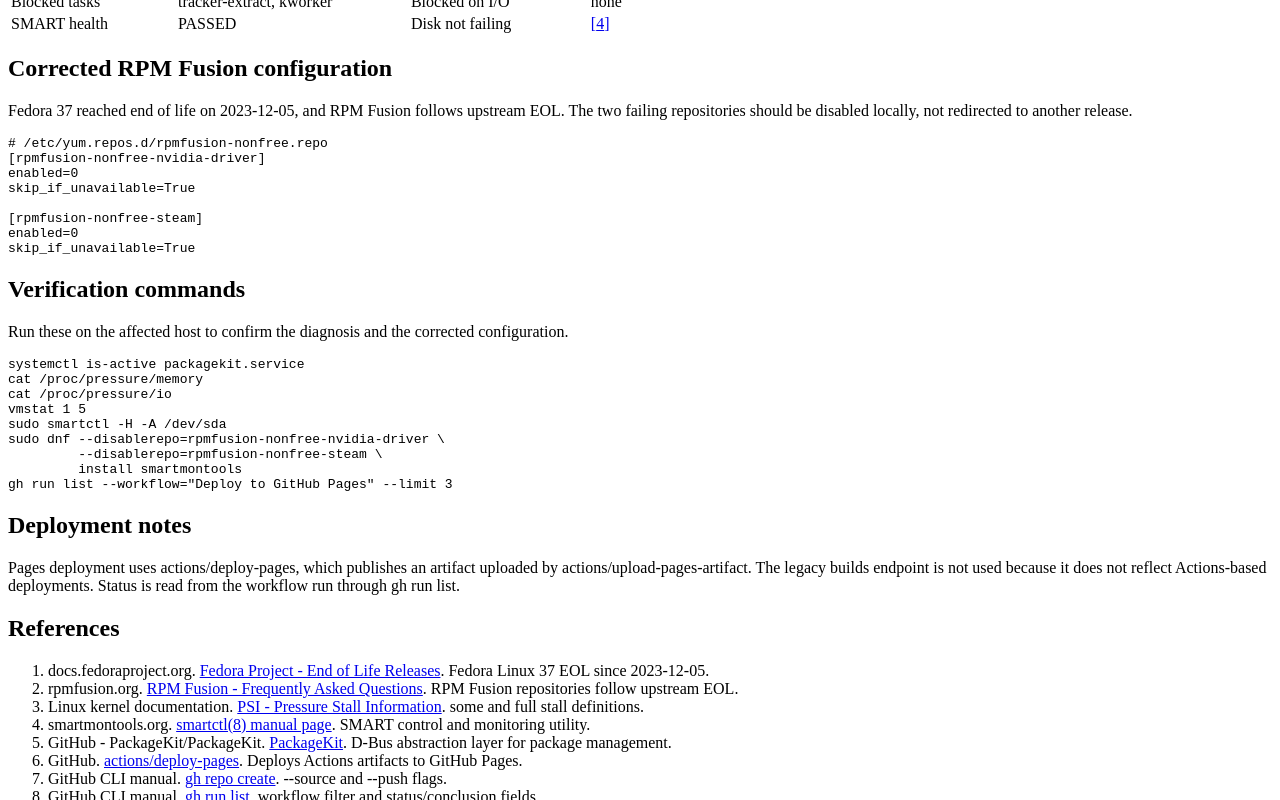
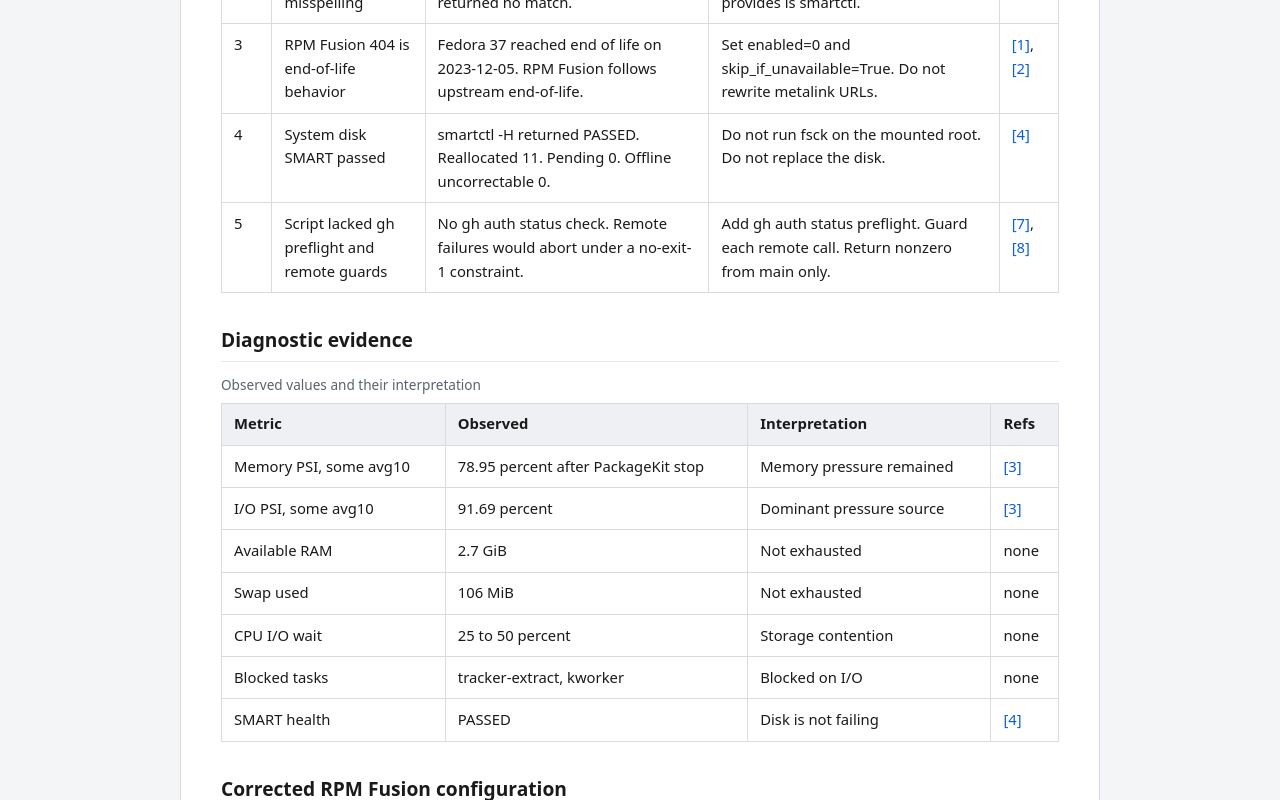
Before and after one commit to swipswaps/fedora37-io-audit, a React (Vite) app: page / in a window 1280 px wide. Shown: the part 700-1500 px from the top of the page. Built offline with nearby package versions, Linux system fonts and the light colour scheme.

Commit message:
Update audit report site

```diff
--- a/index.html
+++ b/index.html
@@ -4,6 +4,44 @@
     <meta charset="UTF-8">
     <meta name="viewport" content="width=device-width,initial-scale=1.0">
     <title>Fedora 37 I/O Audit</title>
+    <style>
+      :root {
+        font-family: system-ui, -apple-system, "Segoe UI", Roboto, "Helvetica Neue", Arial, sans-serif;
+        font-size: 16px;
+        line-height: 1.6;
+        color: #1a1a1a;
+        background: #f4f5f7;
+      }
+      * { box-sizing: border-box; }
+      body { margin: 0; padding: 2rem 1rem; }
+      main {
+        max-width: 920px;
+        margin: 0 auto;
+        background: #ffffff;
+        padding: 2.5rem 2.5rem 2rem;
+        border: 1px solid #d8dbe0;
+        border-radius: 6px;
+      }
+      header { margin-bottom: 2rem; padding-bottom: 1.5rem; border-bottom: 1px solid #d8dbe0; }
+      h1 { font-size: 1.75rem; font-weight: 600; margin: 0 0 0.5rem; letter-spacing: -0.01em; }
+      h2 { font-size: 1.2rem; font-weight: 600; margin: 2rem 0 0.75rem; padding-bottom: 0.35rem; border-bottom: 1px solid #e6e8eb; }
+      h3 { font-size: 1rem; font-weight: 600; margin: 1.25rem 0 0.5rem; }
+      p { margin: 0 0 0.9rem; }
+      section { margin-bottom: 1.5rem; }
+      table { width: 100%; border-collapse: collapse; margin: 0.5rem 0 1.25rem; font-size: 0.925rem; }
+      th, td { text-align: left; padding: 0.55rem 0.75rem; border: 1px solid #d8dbe0; vertical-align: top; }
+      thead th { background: #eef0f3; font-weight: 600; }
+      caption { text-align: left; font-size: 0.85rem; color: #5a6270; margin-bottom: 0.4rem; caption-side: top; }
+      pre { background: #f6f8fa; border: 1px solid #d8dbe0; border-left: 3px solid #4b5563; border-radius: 4px; padding: 0.9rem 1rem; overflow-x: auto; font-size: 0.85rem; line-height: 1.5; margin: 0.5rem 0 1rem; }
+      code { font-family: ui-monospace, "SF Mono", Menlo, Consolas, "Liberation Mono", monospace; font-size: 0.88em; }
+      p code, li code, td code { background: #eef0f3; padding: 0.05em 0.35em; border-radius: 3px; border: 1px solid #e2e5ea; }
+      a { color: #0b5ed7; text-decoration: none; }
+      a:hover { text-decoration: underline; }
+      ol, ul { padding-left: 1.5rem; margin: 0.5rem 0 1rem; }
+      li { margin: 0.3rem 0; }
+      footer { margin-top: 2.5rem; padding-top: 1rem; border-top: 1px solid #d8dbe0; font-size: 0.85rem; color: #5a6270; }
+      .refs { font-variant-numeric: tabular-nums; }
+    </style>
   </head>
   <body>
     <div id="root"></div>
--- a/src/App.jsx
+++ b/src/App.jsx
@@ -1,65 +1,54 @@
 import React from 'react'
 
 const references = [
-  { id: 1, title: 'Fedora Project - End of Life Releases', publisher: 'docs.fedoraproject.org', url: 'https://docs.fedoraproject.org/en-US/releases/eol/', note: 'Fedora Linux 37 EOL since 2023-12-05' },
-  { id: 2, title: 'RPM Fusion - Frequently Asked Questions', publisher: 'rpmfusion.org', url: 'https://rpmfusion.org/FAQ', note: 'RPM Fusion repositories follow upstream EOL' },
-  { id: 3, title: 'PSI - Pressure Stall Information', publisher: 'Linux kernel documentation', url: 'https://git.kernel.org/pub/scm/linux/kernel/git/chunkuang.hu/linux.git/plain/Documentation/accounting/psi.rst?id=7b43af7f4b48c1abb6df811dbaa644a0c7800366', note: 'some and full stall definitions' },
-  { id: 4, title: 'smartctl(8) manual page', publisher: 'smartmontools.org', url: 'https://www.smartmontools.org/browser/trunk/smartmontools/smartctl.8.in', note: 'SMART control and monitoring utility' },
-  { id: 5, title: 'PackageKit', publisher: 'GitHub - PackageKit/PackageKit', url: 'https://github.com/PackageKit/PackageKit', note: 'D-Bus abstraction layer for package management' },
-  { id: 6, title: 'actions/deploy-pages', publisher: 'GitHub', url: 'https://github.com/actions/deploy-pages', note: 'Deploys Actions artifacts to GitHub Pages' },
-  { id: 7, title: 'gh repo create', publisher: 'GitHub CLI manual', url: 'https://cli.github.com/manual/gh_repo_create', note: '--source and --push flags' },
-  { id: 8, title: 'gh run list', publisher: 'GitHub CLI manual', url: 'https://cli.github.com/manual/gh_run_list', note: 'workflow filter and status/conclusion fields' }
+  { id: 1, publisher: 'docs.fedoraproject.org', title: 'Fedora Project - End of Life Releases', url: 'https://docs.fedoraproject.org/en-US/releases/eol/', note: 'Fedora Linux 37 reached end of life on 2023-12-05.' },
+  { id: 2, publisher: 'rpmfusion.org', title: 'RPM Fusion - Frequently Asked Questions', url: 'https://rpmfusion.org/FAQ', note: 'RPM Fusion repositories follow upstream Fedora end-of-life.' },
+  { id: 3, publisher: 'Linux kernel documentation', title: 'PSI - Pressure Stall Information', url: 'https://docs.kernel.org/accounting/psi.html', note: 'Definitions of some and full stall metrics.' },
+  { id: 4, publisher: 'smartmontools.org', title: 'smartctl(8) manual page', url: 'https://www.smartmontools.org/browser/trunk/smartmontools/smartctl.8.in', note: 'SMART control and monitoring utility.' },
+  { id: 5, publisher: 'GitHub', title: 'PackageKit/PackageKit', url: 'https://github.com/PackageKit/PackageKit', note: 'D-Bus abstraction layer for package management.' },
+  { id: 6, publisher: 'GitHub', title: 'actions/deploy-pages', url: 'https://github.com/actions/deploy-pages', note: 'Deploys Actions artifacts to GitHub Pages.' },
+  { id: 7, publisher: 'GitHub CLI manual', title: 'gh repo create', url: 'https://cli.github.com/manual/gh_repo_create', note: 'Source and push flags used in this script.' },
+  { id: 8, publisher: 'GitHub CLI manual', title: 'gh run list', url: 'https://cli.github.com/manual/gh_run_list', note: 'Workflow filter and status/conclusion fields.' }
 ]
 
 const findings = [
-  {
-    id: 1,
-    title: 'PackageKit was not the memory bottleneck',
-    evidence: 'PackageKit stopped; memory PSI about 79 percent; I/O PSI 91.69 percent; 2.7 GiB RAM free; 106 MiB swap used.',
-    correction: 'Investigate storage I/O and D-state tasks. Do not increase swap or kill GPG agents.',
-    refs: [5, 3]
-  },
-  {
-    id: 2,
-    title: 'Package name misspelling',
-    evidence: 'smarctl was used four times. dnf returned no match.',
-    correction: 'Install smartmontools. The binary it provides is smartctl.',
-    refs: [4]
-  },
-  {
-    id: 3,
-    title: 'RPM Fusion 404 is EOL behavior',
-    evidence: 'Fedora 37 EOL 2023-12-05. RPM Fusion follows upstream EOL.',
-    correction: 'Set enabled=0 and skip_if_unavailable=True. Do not rewrite metalink URLs.',
-    refs: [1, 2]
-  },
-  {
-    id: 4,
-    title: 'System disk SMART passed',
-    evidence: 'smartctl -H PASSED. Reallocated 11. Pending 0. Offline_Uncorrectable 0.',
-    correction: 'Do not run fsck on the mounted root. Do not replace the disk.',
-    refs: [4]
-  },
-  {
-    id: 5,
-    title: 'Script lacked gh preflight and remote guards',
-    evidence: 'No gh auth status check. Remote failures would abort under a no-exit-1 constraint.',
-    correction: 'Add gh auth status preflight. Guard each remote call. Return nonzero from main only.',
-    refs: [7, 8]
-  }
+  { id: 1, title: 'PackageKit was not the memory bottleneck', evidence: 'PackageKit stopped, yet memory PSI was about 79 percent. I/O PSI was 91.69 percent. 2.7 GiB RAM free. 106 MiB swap used.', correction: 'Investigate storage I/O and D-state tasks. Do not increase swap. Do not kill GPG agents.', refs: [5, 3] },
+  { id: 2, title: 'Package name misspelling', evidence: 'smarctl was used four times. dnf returned no match.', correction: 'Install smartmontools. The binary it provides is smartctl.', refs: [4] },
+  { id: 3, title: 'RPM Fusion 404 is end-of-life behavior', evidence: 'Fedora 37 reached end of life on 2023-12-05. RPM Fusion follows upstream end-of-life.', correction: 'Set enabled=0 and skip_if_unavailable=True. Do not rewrite metalink URLs.', refs: [1, 2] },
+  { id: 4, title: 'System disk SMART passed', evidence: 'smartctl -H returned PASSED. Reallocated 11. Pending 0. Offline uncorrectable 0.', correction: 'Do not run fsck on the mounted root. Do not replace the disk.', refs: [4] },
+  { id: 5, title: 'Script lacked gh preflight and remote guards', evidence: 'No gh auth status check. Remote failures would abort under a no-exit-1 constraint.', correction: 'Add gh auth status preflight. Guard each remote call. Return nonzero from main only.', refs: [7, 8] }
 ]
 
 const metrics = [
-  { metric: 'Memory PSI some avg10', observed: '78.95 percent after PackageKit stop', interpretation: 'Memory pressure remained', refs: [3] },
-  { metric: 'I/O PSI some avg10', observed: '91.69 percent', interpretation: 'Dominant pressure source', refs: [3] },
+  { metric: 'Memory PSI, some avg10', observed: '78.95 percent after PackageKit stop', interpretation: 'Memory pressure remained', refs: [3] },
+  { metric: 'I/O PSI, some avg10', observed: '91.69 percent', interpretation: 'Dominant pressure source', refs: [3] },
   { metric: 'Available RAM', observed: '2.7 GiB', interpretation: 'Not exhausted', refs: [] },
   { metric: 'Swap used', observed: '106 MiB', interpretation: 'Not exhausted', refs: [] },
   { metric: 'CPU I/O wait', observed: '25 to 50 percent', interpretation: 'Storage contention', refs: [] },
   { metric: 'Blocked tasks', observed: 'tracker-extract, kworker', interpretation: 'Blocked on I/O', refs: [] },
-  { metric: 'SMART health', observed: 'PASSED', interpretation: 'Disk not failing', refs: [4] }
+  { metric: 'SMART health', observed: 'PASSED', interpretation: 'Disk is not failing', refs: [4] }
 ]
 
-function RefLinks({ ids }) {
+const rpmConfig = `# /etc/yum.repos.d/rpmfusion-nonfree.repo
+[rpmfusion-nonfree-nvidia-driver]
+enabled=0
+skip_if_unavailable=True
+
+[rpmfusion-nonfree-steam]
+enabled=0
+skip_if_unavailable=True`
+
+const verifyCmds = `systemctl is-active packagekit.service
+cat /proc/pressure/memory
+cat /proc/pressure/io
+vmstat 1 5
+sudo smartctl -H -A /dev/sda
+sudo dnf --disablerepo=rpmfusion-nonfree-nvidia-driver \\
+         --disablerepo=rpmfusion-nonfree-steam \\
+         install smartmontools
+gh run list --workflow="Deploy to GitHub Pages" --limit 3`
+
+function Refs({ ids }) {
   if (!ids || ids.length === 0) return <span>none</span>
   return ids.map((id, i) => {
     const r = references.find(x => x.id === id)
@@ -93,7 +82,13 @@ export default function App() {
         <table>
           <caption>Five diagnostic errors and their corrections</caption>
           <thead>
-            <tr><th scope="col">No.</th><th scope="col">Finding</th><th scope="col">Evidence</th><th scope="col">Correction</th><th scope="col">Refs</th></tr>
+            <tr>
+              <th scope="col">No.</th>
+              <th scope="col">Finding</th>
+              <th scope="col">Evidence</th>
+              <th scope="col">Correction</th>
+              <th scope="col">Refs</th>
+            </tr>
           </thead>
           <tbody>
             {findings.map(f => (
@@ -102,7 +97,7 @@ export default function App() {
                 <td>{f.title}</td>
                 <td>{f.evidence}</td>
                 <td>{f.correction}</td>
-                <td><RefLinks ids={f.refs} /></td>
+                <td className="refs"><Refs ids={f.refs} /></td>
               </tr>
             ))}
           </tbody>
@@ -112,9 +107,14 @@ export default function App() {
       <section>
         <h2>Diagnostic evidence</h2>
         <table>
-          <caption>Observed values and interpretation</caption>
+          <caption>Observed values and their interpretation</caption>
           <thead>
-            <tr><th scope="col">Metric</th><th scope="col">Observed</th><th scope="col">Interpretation</th><th scope="col">Refs</th></tr>
+            <tr>
+              <th scope="col">Metric</th>
+              <th scope="col">Observed</th>
+              <th scope="col">Interpretation</th>
+              <th scope="col">Refs</th>
+            </tr>
           </thead>
           <tbody>
             {metrics.map((m, i) => (
@@ -122,7 +122,7 @@ export default function App() {
                 <td>{m.metric}</td>
                 <td>{m.observed}</td>
                 <td>{m.interpretation}</td>
-                <td><RefLinks ids={m.refs} /></td>
+                <td className="refs"><Refs ids={m.refs} /></td>
               </tr>
             ))}
           </tbody>
@@ -131,34 +131,19 @@ export default function App() {
 
       <section>
         <h2>Corrected RPM Fusion configuration</h2>
-        <p>Fedora 37 reached end of life on 2023-12-05, and RPM Fusion follows upstream EOL. The two failing repositories should be disabled locally, not redirected to another release.</p>
-        <pre><code>{`# /etc/yum.repos.d/rpmfusion-nonfree.repo
-[rpmfusion-nonfree-nvidia-driver]
-enabled=0
-skip_if_unavailable=True
-
-[rpmfusion-nonfree-steam]
-enabled=0
-skip_if_unavailable=True`}</code></pre>
+        <p>Fedora 37 reached end of life on 2023-12-05, and RPM Fusion follows upstream end-of-life. The two failing repositories should be disabled locally rather than redirected to another release.</p>
+        <pre><code>{rpmConfig}</code></pre>
       </section>
 
       <section>
         <h2>Verification commands</h2>
         <p>Run these on the affected host to confirm the diagnosis and the corrected configuration.</p>
-        <pre><code>{`systemctl is-active packagekit.service
-cat /proc/pressure/memory
-cat /proc/pressure/io
-vmstat 1 5
-sudo smartctl -H -A /dev/sda
-sudo dnf --disablerepo=rpmfusion-nonfree-nvidia-driver \\
-         --disablerepo=rpmfusion-nonfree-steam \\
-         install smartmontools
-gh run list --workflow="Deploy to GitHub Pages" --limit 3`}</code></pre>
+        <pre><code>{verifyCmds}</code></pre>
       </section>
 
       <section>
         <h2>Deployment notes</h2>
-        <p>Pages deployment uses actions/deploy-pages, which publishes an artifact uploaded by actions/upload-pages-artifact. The legacy builds endpoint is not used because it does not reflect Actions-based deployments. Status is read from the workflow run through gh run list.</p>
+        <p>Pages deployment uses <code>actions/deploy-pages</code>, which publishes an artifact uploaded by <code>actions/upload-pages-artifact</code>. The legacy builds endpoint is not used because it does not reflect Actions-based deployments. Status is read from the workflow run through <code>gh run list</code>.</p>
       </section>
 
       <section>
@@ -166,14 +151,14 @@ gh run list --workflow="Deploy to GitHub Pages" --limit 3`}</code></pre>
         <ol>
           {references.map(r => (
             <li key={r.id}>
-              {r.publisher}. <a href={r.url}>{r.title}</a>. {r.note}.
+              {r.publisher}. <a href={r.url}>{r.title}</a>. {r.note}
             </li>
           ))}
         </ol>
       </section>
 
       <footer>
-        <p>Generated by deploy.sh. ASCII only. No CSS.</p>
+        <p>Generated by deploy.sh. ASCII only.</p>
       </footer>
     </main>
   )
```
Also changed, not shown: 1 other file (tests, documents, lock files or other folders).
